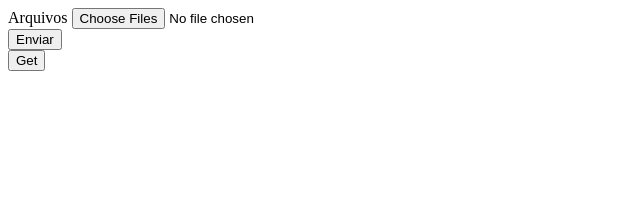
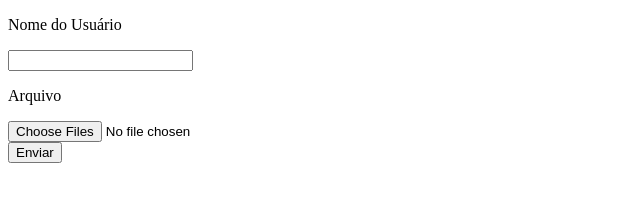
Before and after one commit to diogocrlopes/Backoffice-White-Label, a plain HTML site: page front-end/index.html in a window 1280 px wide. Shown: the whole page, without its empty margins (0-640 px from the left). Drawn offline with Linux system fonts and the light colour scheme.

Commit message:
prototype ready

```diff
--- a/front-end/index.html
+++ b/front-end/index.html
@@ -8,12 +8,12 @@
 </head>
 <body>
     <form action='http://localhost:3000/arquivo' method="post" encType="multipart/form-data">
-        <label for="file_name"> Arquivos </label>
+        <p><label for="file">Nome do Usuário</label></p>
+        <input type="text">
+        <p><label for="file">Arquivo</label></p>
         <input type="file" name="file" id="file" multiple>
         <br>
         <input type="submit" value="Enviar">
     </form>
-
-    <button formaction="http://localhost:3000/get"> Get</button>
 </body>
 </html>
```
